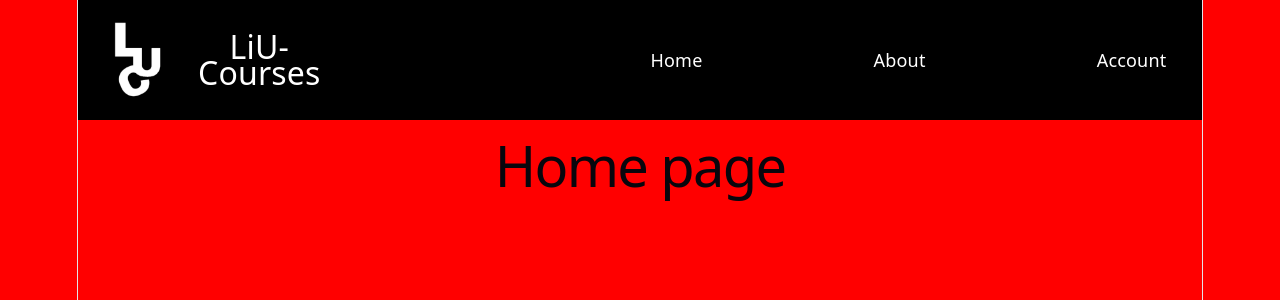
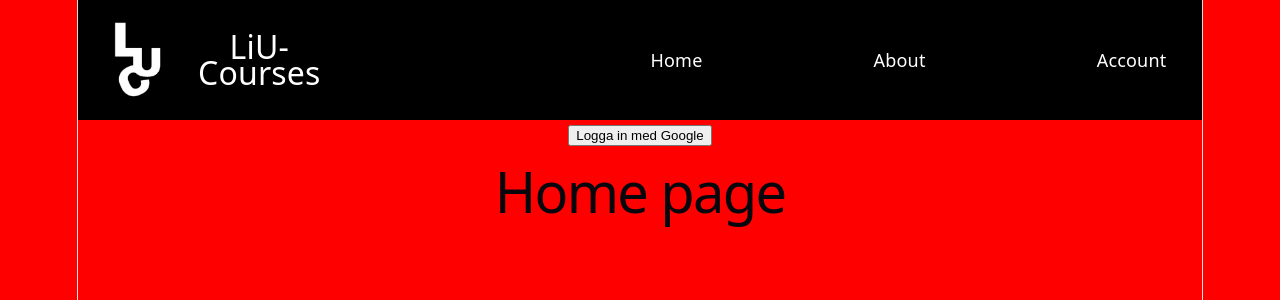
Before and after one commit to De99103/tddd27, a React (Vite) app in the folder tddd27-project/: page / in a window 1280 px wide. Shown: the top 300 px of the page. Built offline with nearby package versions, Linux system fonts and the light colour scheme; no server answers.

Commit message:
Implement Firebase Auth with Google sign-in

```diff
--- a/tddd27-project/package.json
+++ b/tddd27-project/package.json
@@ -10,8 +10,7 @@
     "preview": "vite preview"
   },
   "dependencies": {
-    "@react-oauth/google": "^0.13.5",
-    "jwt-decode": "^4.0.0",
+    "firebase": "^12.12.0",
     "react": "^19.2.4",
     "react-dom": "^19.2.4",
     "react-router-dom": "^7.14.0"
--- a/tddd27-project/src/App.jsx
+++ b/tddd27-project/src/App.jsx
@@ -1,4 +1,4 @@
-import React from "react";
+import React, { useEffect, useState } from "react";
 import { BrowserRouter, Routes, Route } from "react-router-dom";
 
 import { Header } from "./components/common";
@@ -6,21 +6,65 @@ import { Header } from "./components/common";
 import "./App.css";
 import Home from "./pages/Home";
 import About from "./pages/About";
-import Account from "./pages/account";
-import Landing from "./pages/Landing";
+import Account from "./pages/Account";
+
+import { auth } from "./firebase";
+import {
+  GoogleAuthProvider,
+  signInWithPopup,
+  signOut,
+  onAuthStateChanged,
+} from "firebase/auth";
 
 function App() {
+  const [user, setUser] = useState(null);
+
+  useEffect(() => {
+    const unsubscribe = onAuthStateChanged(auth, (currentUser) => {
+      setUser(currentUser);
+    });
+
+    return () => unsubscribe();
+  }, []);
+
+  const handleLogin = async () => {
+    try {
+      const provider = new GoogleAuthProvider();
+      await signInWithPopup(auth, provider);
+    } catch (error) {
+      console.error("Login error:", error);
+    }
+  };
+
+  const handleLogout = async () => {
+    try {
+      await signOut(auth);
+    } catch (error) {
+      console.error("Logout error:", error);
+    }
+  };
+
   return (
     <BrowserRouter>
       <div className="App">
         <Header />
+
+        {user ? (
+          <div>
+            <p>Inloggad som: {user.displayName}</p>
+            <p>{user.email}</p>
+            <button onClick={handleLogout}>Logga ut</button>
+          </div>
+        ) : (
+          <button onClick={handleLogin}>Logga in med Google</button>
+        )}
+
         <Routes>
           <Route path="/" element={<Home />} />
           <Route path="/about" element={<About />} />
           <Route path="/account" element={<Account />} />
         </Routes>
 
-                <Landing />
       </div>
     </BrowserRouter>
   );
--- /dev/null
+++ b/tddd27-project/src/firebase.js
@@ -0,0 +1,25 @@
+// Import the functions you need from the SDKs you need
+import { initializeApp } from "firebase/app";
+import { getAnalytics } from "firebase/analytics";
+import { getAuth } from "firebase/auth";
+
+
+// TODO: Add SDKs for Firebase products that you want to use
+// https://firebase.google.com/docs/web/setup#available-libraries
+
+// Your web app's Firebase configuration
+// For Firebase JS SDK v7.20.0 and later, measurementId is optional
+const firebaseConfig = {
+  apiKey: "AIzaSyDTPv8qs-vKtAYzat3cFwcBFOqh1w7watE",
+  authDomain: "tddd27-project-90949.firebaseapp.com",
+  projectId: "tddd27-project-90949",
+  storageBucket: "tddd27-project-90949.firebasestorage.app",
+  messagingSenderId: "361242978035",
+  appId: "1:361242978035:web:c2c5106c3070e0d420b986",
+  measurementId: "G-JYH2120K7E"
+};
+
+// Initialize Firebase
+const app = initializeApp(firebaseConfig);
+const analytics = getAnalytics(app);
+export const auth = getAuth(app);
--- a/tddd27-project/src/main.jsx
+++ b/tddd27-project/src/main.jsx
@@ -2,14 +2,9 @@ import React from "react";
 import ReactDOM from "react-dom/client";
 import App from "./App.jsx";
 import "./index.css";
-import { GoogleOAuthProvider } from '@react-oauth/google';
-
-const clientId = "1048777482951-4fl6gqt9h6ip9i54sdn50rut930hq870.apps.googleusercontent.com";
 
 ReactDOM.createRoot(document.getElementById("root")).render(
   <React.StrictMode>
-    <GoogleOAuthProvider clientId={clientId}>
     <App />
-    </GoogleOAuthProvider>
   </React.StrictMode>
 );
--- a/tddd27-project/src/pages/Landing.jsx
+++ /dev/null
@@ -1,16 +0,0 @@
-import { GoogleLogin } from "@react-oauth/google";
-import {jwtDecode }from "jwt-decode";
-
-export default function Landing() {
-    return (
-     <>
-        <GoogleLogin
-        onSuccess={(Credentialresponse) => {
-            console.log(jwtDecode(Credentialresponse.credential));
-        }}
-
-        onError={() => console.log("Login failed")}/>
-
-      </>
-    );
-}
```
Also changed, not shown: 1 other file (tests, documents, lock files or other folders). Lines whose indentation alone changed are shown as unchanged.
